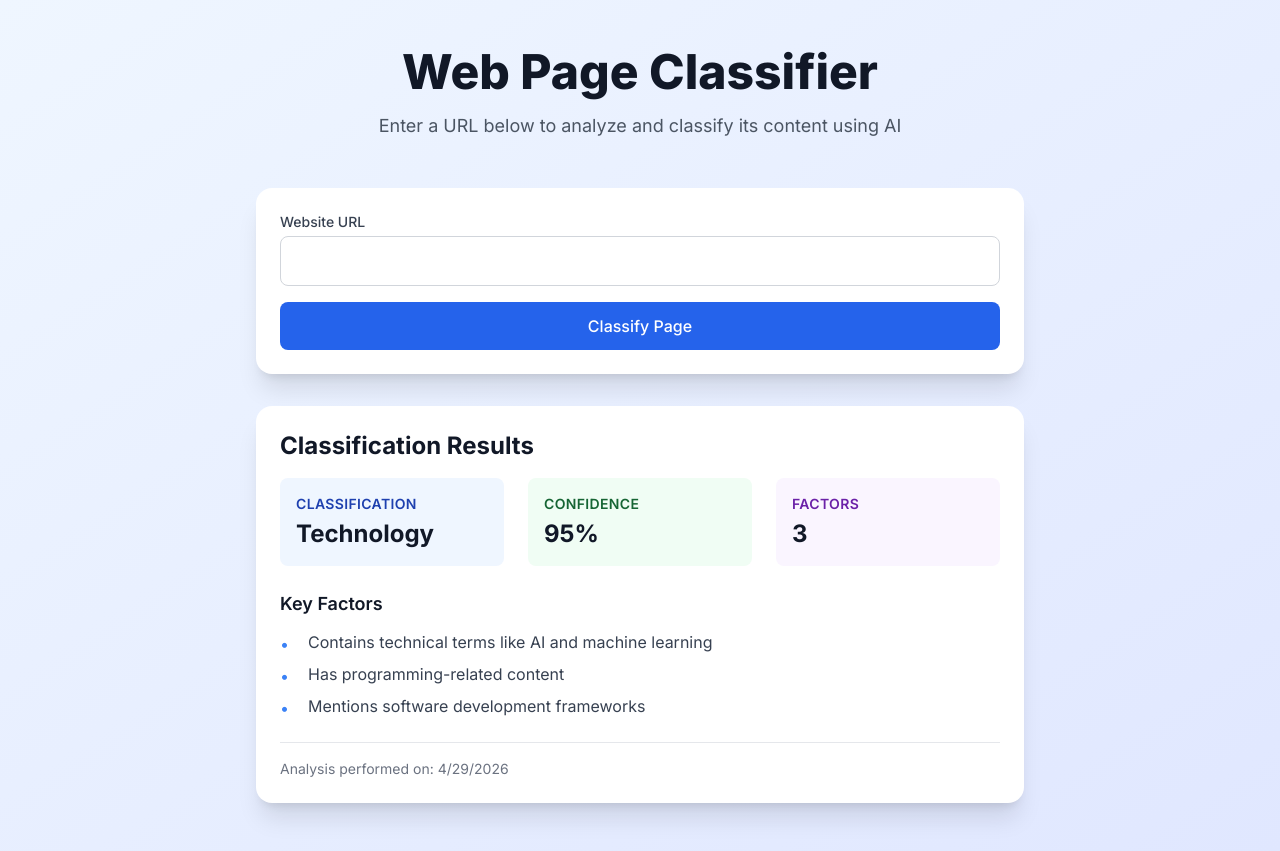
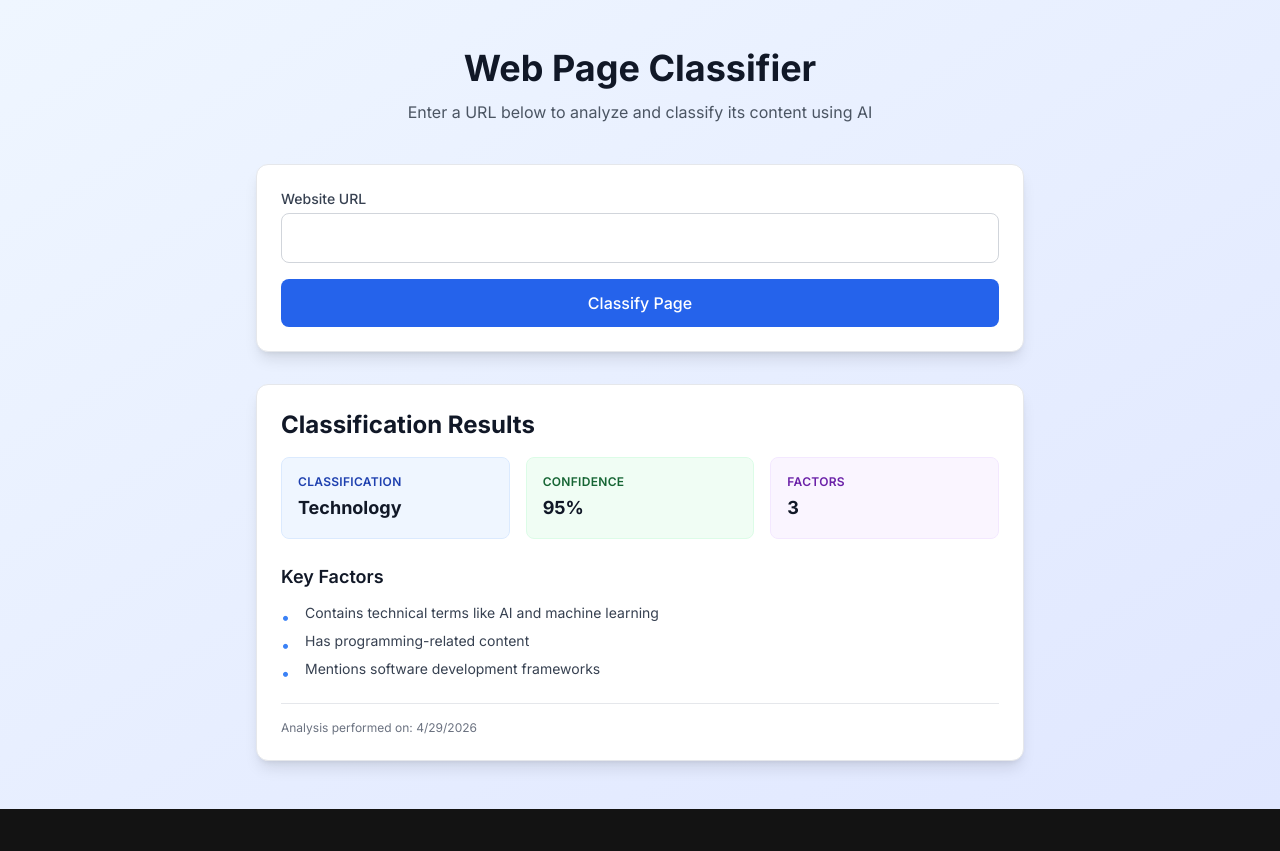
Before and after one commit to hoppinghol/legendary-funicular, a Next.js app: page / in a window 1280 px wide. Both pictures are taken after typing "Sample" into the empty fields and a click on the button "Classify Page". After the commit the page ends 809 px from the top, so only its background shows below. Built offline with nearby package versions, Linux system fonts and the light colour scheme.

Commit message:
fix: center UI elements, improve typography and button placement
Co-authored-by: aider (openai/qwen/qwen3-coder-30b-a3b-instruct) <aider@aider.chat>

```diff
--- a/app/page.tsx
+++ b/app/page.tsx
@@ -51,18 +51,18 @@ export default function Home() {
   };
 
   return (
-    <div className="min-h-screen bg-gradient-to-br from-blue-50 to-indigo-100 py-12 px-4 sm:px-6 lg:px-8">
-      <div className="max-w-3xl mx-auto">
-        <div className="text-center mb-12">
-          <h1 className="text-4xl font-extrabold text-gray-900 sm:text-5xl mb-4">
+    <div className="min-h-screen bg-gradient-to-br from-blue-50 to-indigo-100 py-12 px-4 sm:px-6 lg:px-8 flex items-center justify-center">
+      <div className="max-w-3xl w-full">
+        <div className="text-center mb-10">
+          <h1 className="text-3xl font-bold text-gray-900 sm:text-4xl mb-3">
             Web Page Classifier
           </h1>
-          <p className="text-lg text-gray-600 max-w-2xl mx-auto">
+          <p className="text-gray-600 max-w-2xl mx-auto">
             Enter a URL below to analyze and classify its content using AI
           </p>
         </div>
 
-        <div className="bg-white rounded-2xl shadow-xl p-6 mb-8">
+        <div className="bg-white rounded-xl shadow-lg border border-gray-200 p-6 mb-8">
           <form onSubmit={handleSubmit} className="space-y-4">
             <div>
               <label htmlFor="url" className="block text-sm font-medium text-gray-700 mb-1">
@@ -109,24 +109,24 @@ export default function Home() {
         </div>
 
         {result && (
-          <div className="bg-white rounded-2xl shadow-xl overflow-hidden">
+          <div className="bg-white rounded-xl shadow-lg border border-gray-200 overflow-hidden">
             <div className="p-6">
               <h2 className="text-2xl font-bold text-gray-900 mb-4">Classification Results</h2>
 
-              <div className="grid grid-cols-1 md:grid-cols-3 gap-6 mb-6">
-                <div className="bg-blue-50 rounded-lg p-4">
-                  <h3 className="text-sm font-semibold text-blue-800 uppercase tracking-wide mb-1">Classification</h3>
-                  <p className="text-2xl font-bold text-gray-900">{result.classification}</p>
+              <div className="grid grid-cols-1 md:grid-cols-3 gap-4 mb-6">
+                <div className="bg-blue-50 rounded-lg p-4 border border-blue-100">
+                  <h3 className="text-xs font-semibold text-blue-800 uppercase tracking-wide mb-1">Classification</h3>
+                  <p className="text-lg font-bold text-gray-900">{result.classification}</p>
                 </div>
 
-                <div className="bg-green-50 rounded-lg p-4">
-                  <h3 className="text-sm font-semibold text-green-800 uppercase tracking-wide mb-1">Confidence</h3>
-                  <p className="text-2xl font-bold text-gray-900">{result.confidence}%</p>
+                <div className="bg-green-50 rounded-lg p-4 border border-green-100">
+                  <h3 className="text-xs font-semibold text-green-800 uppercase tracking-wide mb-1">Confidence</h3>
+                  <p className="text-lg font-bold text-gray-900">{result.confidence}%</p>
                 </div>
 
-                <div className="bg-purple-50 rounded-lg p-4">
-                  <h3 className="text-sm font-semibold text-purple-800 uppercase tracking-wide mb-1">Factors</h3>
-                  <p className="text-2xl font-bold text-gray-900">{result.factors.length}</p>
+                <div className="bg-purple-50 rounded-lg p-4 border border-purple-100">
+                  <h3 className="text-xs font-semibold text-purple-800 uppercase tracking-wide mb-1">Factors</h3>
+                  <p className="text-lg font-bold text-gray-900">{result.factors.length}</p>
                 </div>
               </div>
 
@@ -135,15 +135,15 @@ export default function Home() {
                 <ul className="space-y-2">
                   {result.factors.map((factor: string, index: number) => (
                     <li key={index} className="flex items-start">
-                      <span className="flex-shrink-0 h-5 w-5 text-blue-500 mt-0.5">•</span>
-                      <p className="ml-2 text-gray-700">{factor}</p>
+                      <span className="flex-shrink-0 h-4 w-4 text-blue-500 mt-0.5">•</span>
+                      <p className="ml-2 text-gray-700 text-sm">{factor}</p>
                     </li>
                   ))}
                 </ul>
               </div>
 
               <div className="pt-4 border-t border-gray-200">
-                <p className="text-sm text-gray-500">
+                <p className="text-xs text-gray-500">
                   Analysis performed on: {new Date().toLocaleDateString()}
                 </p>
               </div>
```
